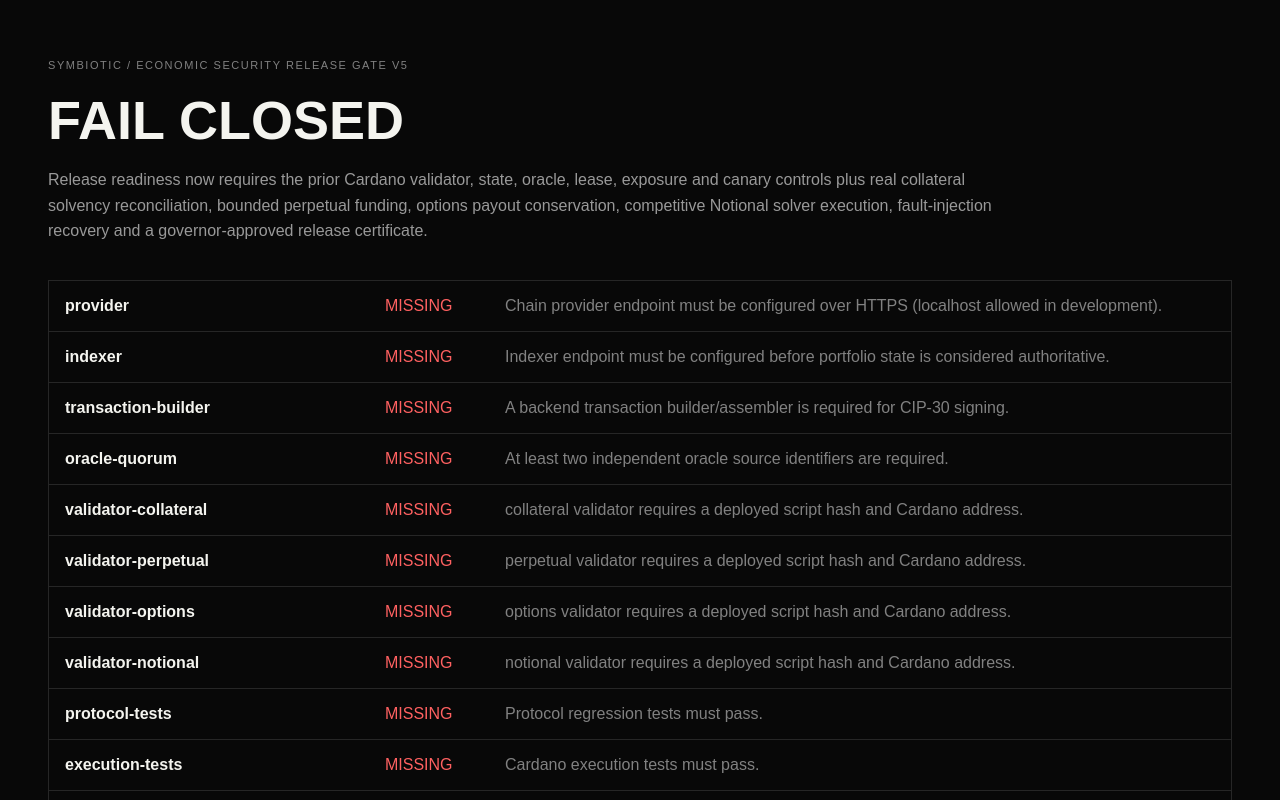
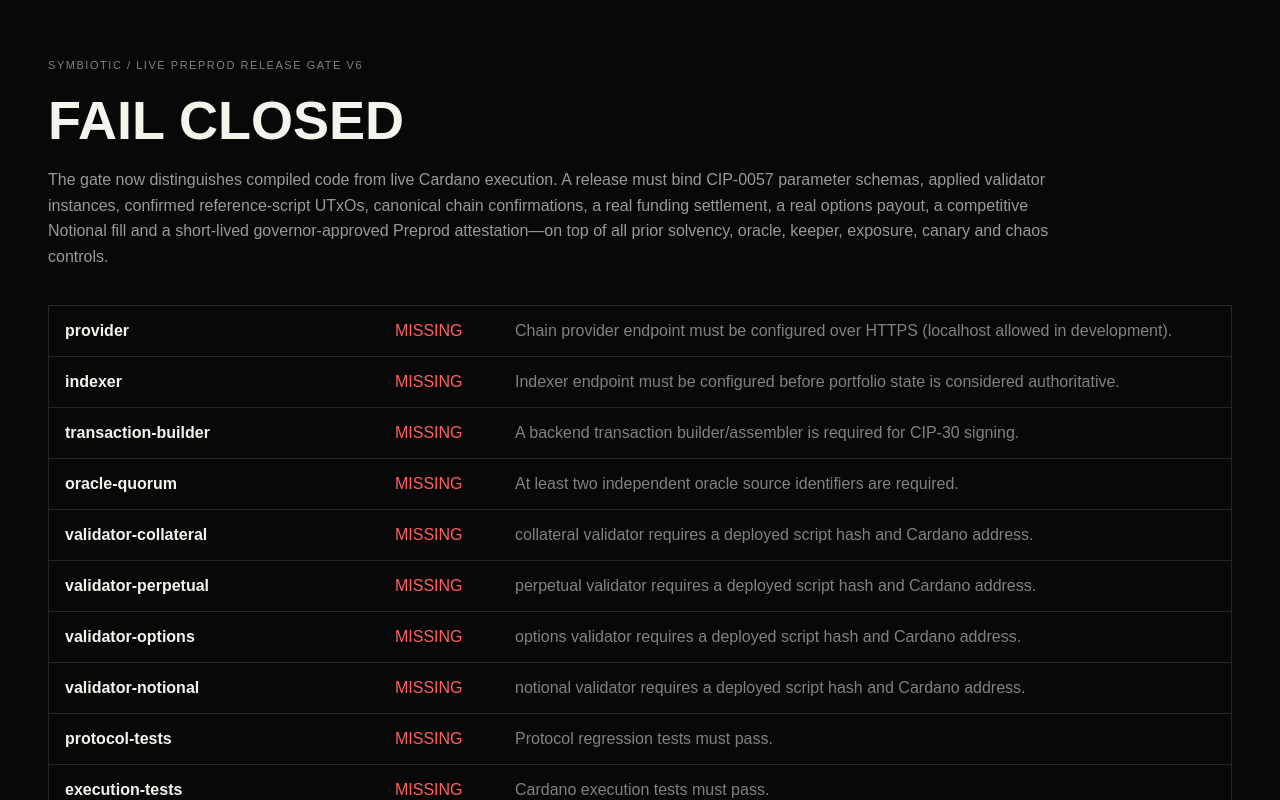
Before and after one commit to mushee-io/Nemesis, a Next.js app: page /status in a window 1280 px wide. Shown: the top 800 px of the page. Built offline with nearby package versions, Linux system fonts and the light colour scheme.

Commit message:
show live Preprod release gate v6

```diff
--- a/app/status/page.tsx
+++ b/app/status/page.tsx
@@ -37,6 +37,14 @@
       notionalAuctionFairnessPassed: flag(process.env.SYMBIOTIC_NOTIONAL_AUCTION_FAIRNESS_PASSED),
       chaosRecoveryPassed: flag(process.env.SYMBIOTIC_CHAOS_RECOVERY_PASSED),
       releaseCertificateVerified: flag(process.env.SYMBIOTIC_RELEASE_CERTIFICATE_VERIFIED),
+      parameterSchemaPinned: flag(process.env.SYMBIOTIC_PARAMETER_SCHEMA_PINNED),
+      parameterizedDeploymentVerified: flag(process.env.SYMBIOTIC_PARAMETERIZED_DEPLOYMENT_VERIFIED),
+      referenceScriptsConfirmed: flag(process.env.SYMBIOTIC_REFERENCE_SCRIPTS_CONFIRMED),
+      chainConfirmationProofsVerified: flag(process.env.SYMBIOTIC_CHAIN_CONFIRMATIONS_V2_VERIFIED),
+      liveFundingConfirmed: flag(process.env.SYMBIOTIC_LIVE_FUNDING_CONFIRMED),
+      liveOptionsSettlementConfirmed: flag(process.env.SYMBIOTIC_LIVE_OPTIONS_CONFIRMED),
+      liveNotionalSettlementConfirmed: flag(process.env.SYMBIOTIC_LIVE_NOTIONAL_CONFIRMED),
+      preprodReleaseAttestationVerified: flag(process.env.SYMBIOTIC_PREPROD_ATTESTATION_VERIFIED),
       dependencyAuditReviewed: flag(process.env.SYMBIOTIC_DEPENDENCY_AUDIT_REVIEWED),
       securityContactConfigured: Boolean(process.env.SYMBIOTIC_SECURITY_CONTACT?.trim()),
       emergencyRunbookConfigured: Boolean(process.env.SYMBIOTIC_EMERGENCY_RUNBOOK_URL?.trim())
@@ -45,12 +53,12 @@
 
   return (
     <main style={{ minHeight: "100vh", padding: "48px", background: "#080808", color: "#f4f4ef", fontFamily: "Arial, Helvetica, sans-serif" }}>
-      <p style={{ letterSpacing: ".14em", color: "#818181", fontSize: 11 }}>SYMBIOTIC / ECONOMIC SECURITY RELEASE GATE V5</p>
+      <p style={{ letterSpacing: ".14em", color: "#818181", fontSize: 11 }}>SYMBIOTIC / LIVE PREPROD RELEASE GATE V6</p>
       <h1 style={{ fontSize: 54, margin: "18px 0 10px" }}>{readiness.ready ? "RELEASE READY" : "FAIL CLOSED"}</h1>
-      <p style={{ color: "#999", maxWidth: 980, lineHeight: 1.6 }}>Release readiness now requires the prior Cardano validator, state, oracle, lease, exposure and canary controls plus real collateral solvency reconciliation, bounded perpetual funding, options payout conservation, competitive Notional solver execution, fault-injection recovery and a governor-approved release certificate.</p>
+      <p style={{ color: "#999", maxWidth: 1040, lineHeight: 1.6 }}>The gate now distinguishes compiled code from live Cardano execution. A release must bind CIP-0057 parameter schemas, applied validator instances, confirmed reference-script UTxOs, canonical chain confirmations, a real funding settlement, a real options payout, a competitive Notional fill and a short-lived governor-approved Preprod attestation—on top of all prior solvency, oracle, keeper, exposure, canary and chaos controls.</p>
       <div style={{ marginTop: 36, border: "1px solid #262626" }}>
         {readiness.checks.map((check) => (
-          <div key={check.id} style={{ display: "grid", gridTemplateColumns: "300px 100px 1fr", gap: 20, padding: 16, borderBottom: "1px solid #262626", alignItems: "center" }}>
+          <div key={check.id} style={{ display: "grid", gridTemplateColumns: "310px 100px 1fr", gap: 20, padding: 16, borderBottom: "1px solid #262626", alignItems: "center" }}>
             <strong>{check.id}</strong>
             <span style={{ color: check.ready ? "#e8ff47" : "#ff6161" }}>{check.ready ? "READY" : "MISSING"}</span>
             <span style={{ color: "#818181" }}>{check.detail}</span>
```
